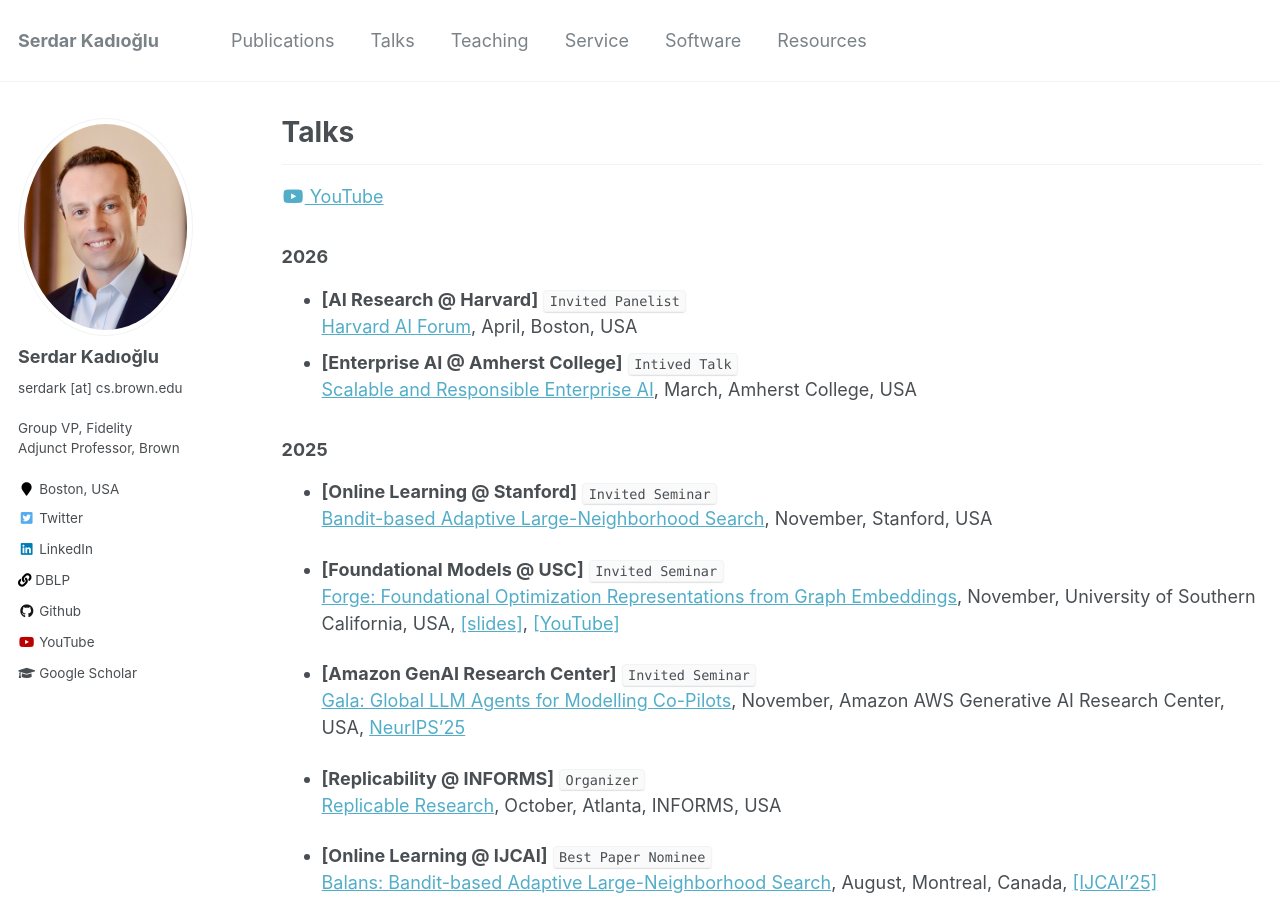
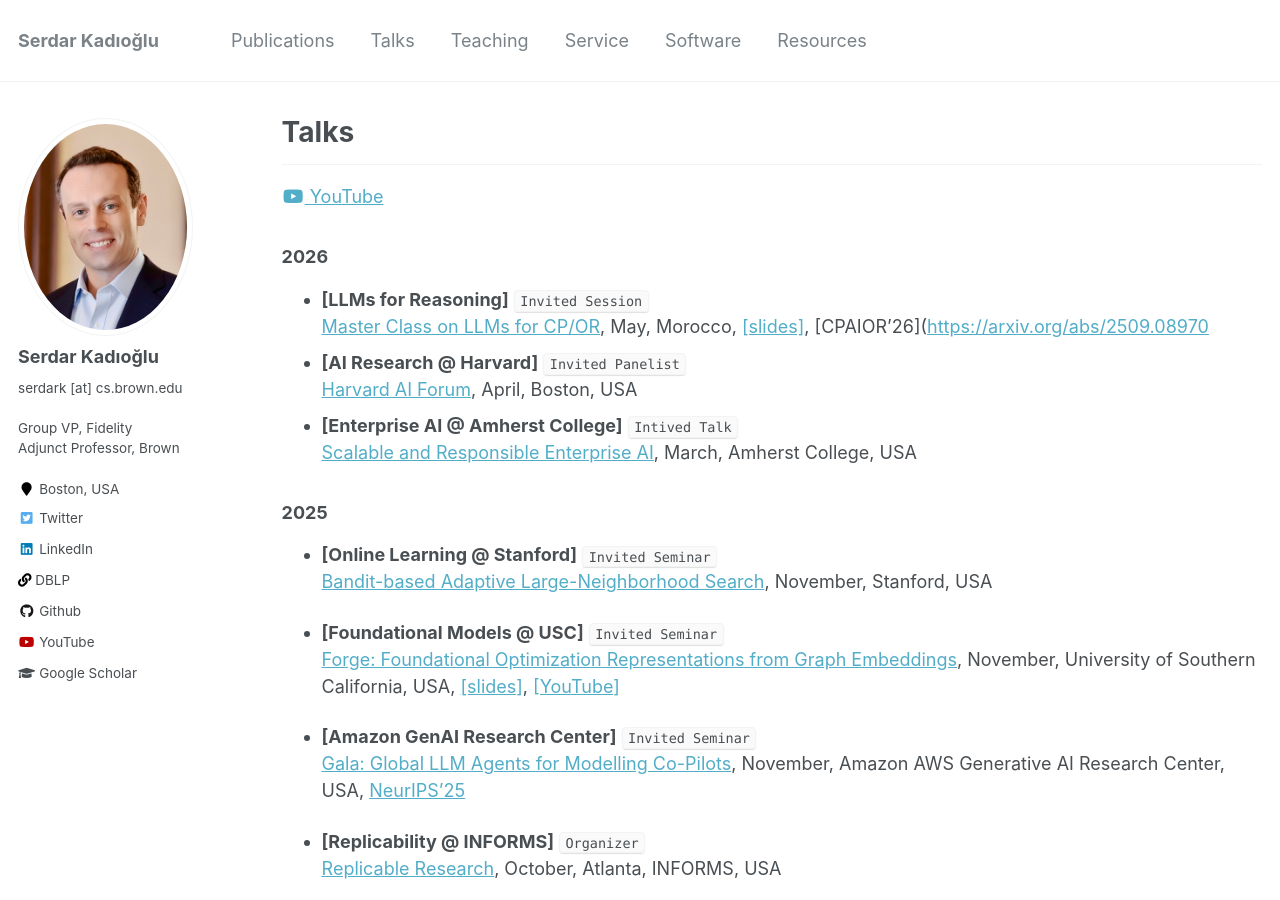
Before and after one commit to skadio/skadio.github.io, a Jekyll site: the page built from _pages/talks.md, in a window 1280 px wide and 900 px high. Built offline with Jekyll 4.4.1, drawn with Linux system fonts in a browser that asks for light colours.

Commit message:
Update talks.md

```diff
--- a/_pages/talks.md
+++ b/_pages/talks.md
@@ -10,6 +10,8 @@ author_profile: true
 <a href="https://www.youtube.com/playlist?list=PL3kNflhPEzie9ivF8N_Z3Ac4d4Sum8iVz"><i class="fab fa-fw fa-youtube" aria-hidden="true"></i> YouTube</a>
 
 ### 2026
+* **[LLMs for Reasoning]** `Invited Session`\
+  [Master Class on LLMs for CP/OR](https://sites.google.com/view/cpaior2026/program/master-class), May,  Morocco, [[slides]](https://nbviewer.org/github/skadio/skadio.github.io/blob/master/files/2026_CPAIOR_Text2Model_Kadioglu.pdf), [CPAIOR'26]([https://arxiv.org/abs/2509.08970](https://sites.google.com/view/cpaior2026/organisation)
 * **[AI Research @ Harvard]** `Invited Panelist`\
   [Harvard AI Forum](https://www.linkedin.com/posts/globalturksai_the-2nd-annual-harvard-ai-forum-brought-together-activity-7450176572218769408-jQne/?utm_source=social_share_send&utm_medium=member_desktop_web&rcm=ACoAAAs1oaABhCYR2_8hM9O5QtQpAdNpPL2hx5w), April, Boston, USA
 * **[Enterprise AI @ Amherst College]** `Intived Talk`\
```
